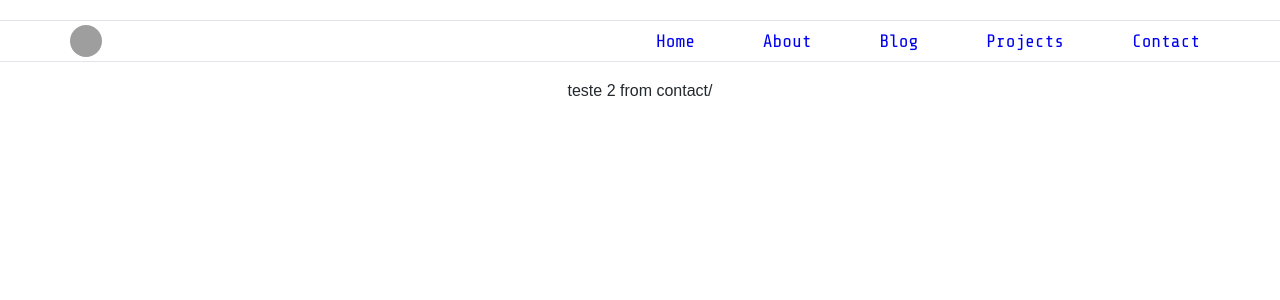
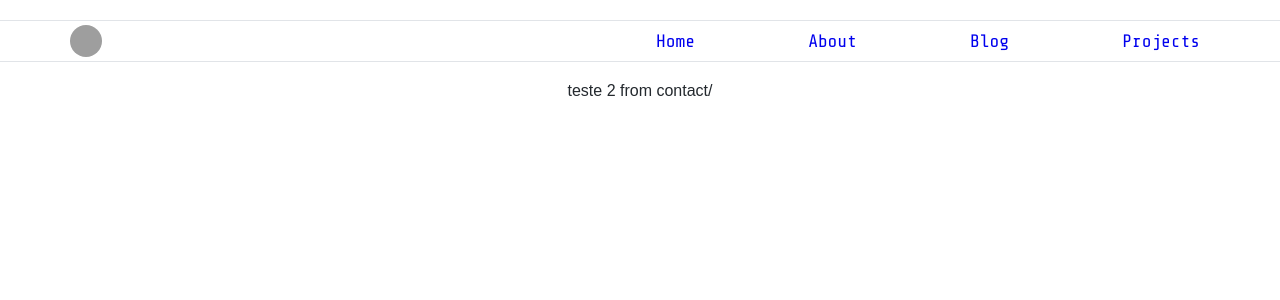
Before and after one commit to FranciscoOssian/FranciscoOssian, a Next.js app: page /contact in a window 1280 px wide. Shown: the top 300 px of the page. Built offline with nearby package versions, Linux system fonts and the light colour scheme; grey boxes are pictures that could not be loaded.

Commit message:
PageContainer

```diff
--- a/src/app/page.tsx
+++ b/src/app/page.tsx
@@ -5,10 +5,12 @@ import styles from '@/styles/page.module.scss';
 import Contributions from '@/components/pages/index/Contributions';
 
 import Image from 'next/image';
+import PageContainer from '@/components/common/PageContainer';
 
 export default function Home() {
   return (
     <main className={styles.main}>
+      <PageContainer>
         <section className={styles.profile}>
           <div className={styles.profilePic}>
             <Image
@@ -41,6 +43,7 @@ export default function Home() {
             Contato
           </a>
         </section>
+      </PageContainer>
     </main>
   );
 }
--- a/src/components/common/Head/index.js
+++ b/src/components/common/Head/index.js
@@ -1,8 +1,12 @@
+'use client';
+
 import Image from './Image';
+import { usePathname } from 'next/navigation';
 
 import styles from './styles.module.scss';
 
 export default function Head() {
+  const pathName = usePathname();
   return (
     <div className={styles.head}>
       <Image />
@@ -15,7 +19,7 @@ export default function Head() {
             ['/projects', 'Projects'],
             ['/contact', 'Contact'],
           ].map((item) => (
-            <li key={item[0]}>
+            <li key={item[0]} data-show={item[0] === pathName ? 'no' : 'yes'}>
               <a href={item[0]}>{item[1]}</a>
             </li>
           ))}
--- a/src/components/common/Head/styles.module.scss
+++ b/src/components/common/Head/styles.module.scss
@@ -10,19 +10,26 @@
   ul {
     display: flex;
   }
-  ul {
-    justify-content: space-between;
-  }
 
   nav {
     width: 85%;
     margin-right: 10px;
     height: 100%;
+    direction: rtl;
+    * {
+      direction: ltr;
+    }
     ul {
+      flex-wrap: wrap;
+      width: 95%;
       height: 100%;
       list-style: none;
       align-items: center;
       font-size: 18px;
+      justify-content: space-between;
+      li[data-show='no'] {
+        display: none;
+      }
     }
   }
 
@@ -75,14 +82,11 @@
 
   @media only screen and (min-width: 600px) {
     margin-top: 20px;
-    nav {
-      direction: rtl;
-      * {
-        direction: ltr;
+    ul {
+      width: 50% !important ;
+      & li[data-show='no'] {
+        display: block;
       }
-    }
-    ul {
-      width: 50%;
     }
   }
 }
```
Also changed, not shown: src/components/common/PageContainer/index.tsx (added, +11 -0 lines), src/components/common/PageContainer/styles.module.scss (added, +9 -0 lines). Lines whose indentation alone changed are shown as unchanged.
